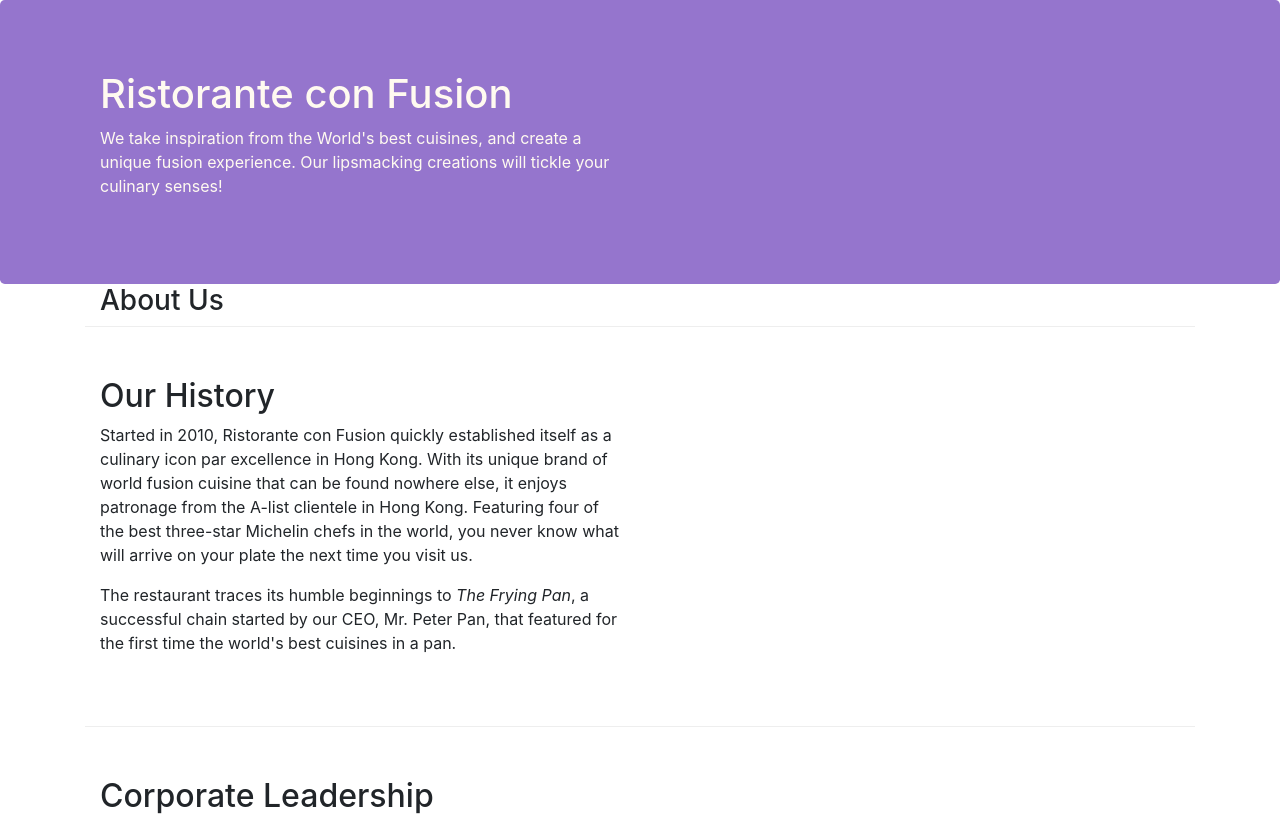
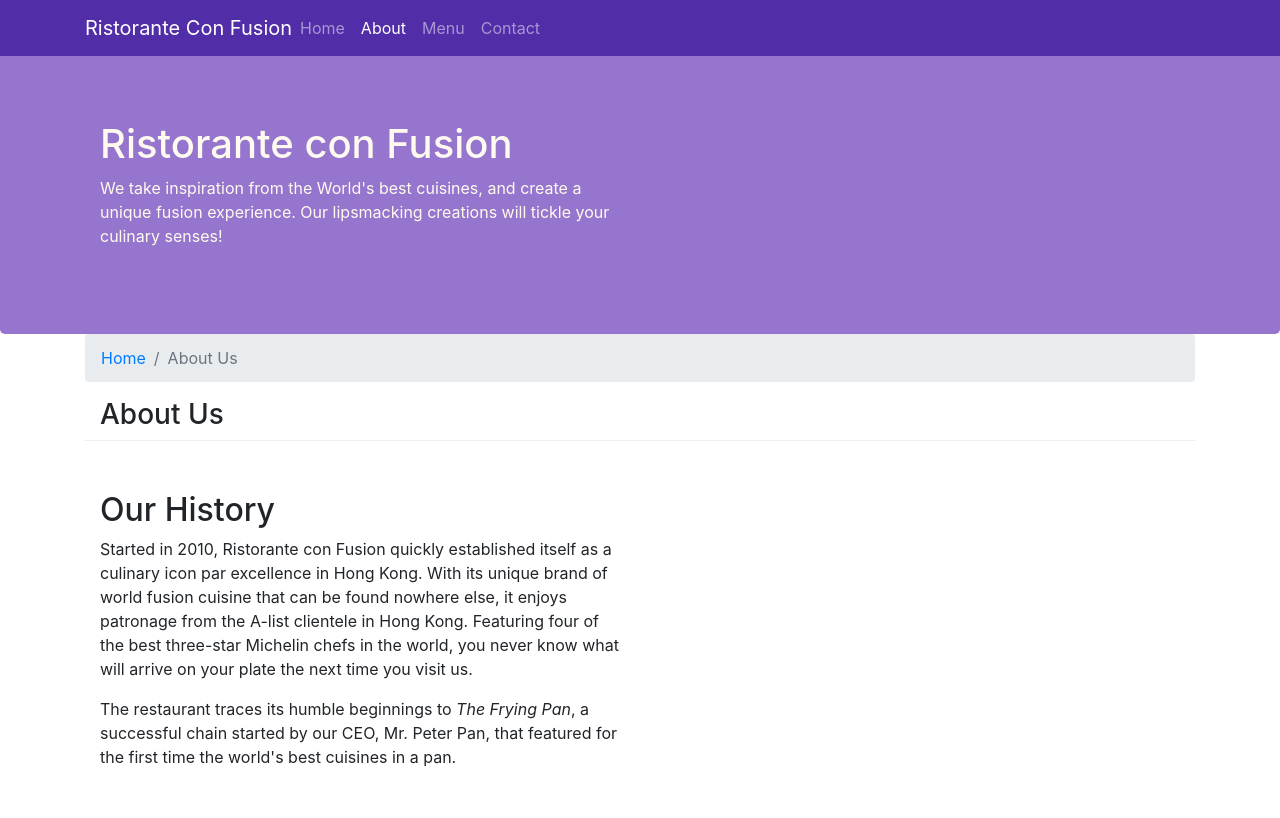
Before and after one commit to igorok-by/Bootstrap, a website: page aboutus.html in a window 1280 px wide. Shown: the top 818 px of the page. Drawn offline with nearby package versions, Linux system fonts and the light colour scheme.

Commit message:
Navbar and Breadcrumbs

```diff
--- a/aboutus.html
+++ b/aboutus.html
@@ -13,6 +13,22 @@
 </head>
 
 <body>
+    <nav class="navbar navbar-dark navbar-expand-sm fixed-top">
+        <div class="container">
+            <button class="navbar-toggler" type="button" data-toggle="collapse" data-target="#Navbar">
+                <span class="navbar-toggler-icon"></span>
+            </button>
+            <a href="#" class="navbar-brand mr-auto href="./index.html">Ristorante Con Fusion</a>
+            <div class="collapse navbar-collapse" id="Navbar">
+                <ul class="navbar-nav mr-auto">
+                    <li class="nav-item"><a href="./index.html" class="nav-link">Home</a></li>
+                    <li class="nav-item"><a href="#" class="nav-link active">About</a></li>
+                    <li class="nav-item"><a href="#" class="nav-link">Menu</a></li>
+                    <li class="nav-item"><a href="#" class="nav-link">Contact</a></li>
+                </ul>
+            </div>
+        </div>
+    </nav>
     <header class="jumbotron">
         <div class="container">
             <div class="row row-header">
@@ -25,9 +41,12 @@
             </div>
         </div>
     </header>
-
     <div class="container">
         <div class="row row-about_us">
+            <ol class="col-12 breadcrumb">
+                <li class="breadcrumb-item"><a href="./index.html">Home</a></li>
+                <li class="breadcrumb-item active">About Us</li>
+            </ol>
             <div class="col-12">
                 <h3>About Us</h3>
             </div>
@@ -38,23 +57,18 @@
                 <p>Started in 2010, Ristorante con Fusion quickly established itself as a culinary icon par excellence in Hong Kong. With its unique brand of world fusion cuisine that can be found nowhere else, it enjoys patronage from the A-list clientele in Hong Kong. Featuring four of the best three-star Michelin chefs in the world, you never know what will arrive on your plate the next time you visit us.</p>
                 <p>The restaurant traces its humble beginnings to <em>The Frying Pan</em>, a successful chain started by our CEO, Mr. Peter Pan, that featured for the first time the world's best cuisines in a pan.</p>
             </div>
-
             <div>
             </div>
         </div>
         <div class="row row-content">
             <div class="col-12">
                 <h2>Corporate Leadership</h2>
-
                 <h3>Peter Pan <small>Chief Epicurious Officer</small></h3>
                 <p class="d-none d-sm-block">Our CEO, Peter, credits his hardworking East Asian immigrant parents who undertook the arduous journey to the shores of America with the intention of giving their children the best future. His mother's wizardy in the kitchen whipping up the tastiest dishes with whatever is available inexpensively at the supermarket, was his first inspiration to create the fusion cuisines for which <em>The Frying Pan</em> became well known. He brings his zeal for fusion cuisines to this restaurant, pioneering cross-cultural culinary connections.</p>
-
                 <h3>Dhanasekaran Witherspoon <small>Chief Food Officer</small></h3>
                 <p class="d-none d-sm-block">Our CFO, Danny, as he is affectionately referred to by his colleagues, comes from a long established family tradition in farming and produce. His experiences growing up on a farm in the Australian outback gave him great appreciation for varieties of food sources. As he puts it in his own words, <em>Everything that runs, wins, and everything that stays, pays!</em></p>
-
                 <h3>Agumbe Tang <small>Chief Taste Officer</small></h3>
                 <p class="d-none d-sm-block">Blessed with the most discerning gustatory sense, Agumbe, our CTO, personally ensures that every dish that we serve meets his exacting tastes. Our chefs dread the tongue lashing that ensues if their dish does not meet his exacting standards. He lives by his motto, <em>You click only if you survive my lick.</em></p>
-
                 <h3>Alberto Somayya <small>Executive Chef</small></h3>
                 <p class="d-none d-sm-block">Award winning three-star Michelin chef with wide International experience having worked closely with whos-who in the culinary world, he specializes in creating mouthwatering Indo-Italian fusion experiences. He says, <em>Put together the cuisines from the two craziest cultures, and you get a winning hit! Amma Mia!</em></p>
             </div>
@@ -66,7 +80,7 @@
                 <div class="col-4 offset-1 col-sm-2">
                     <h5>Links</h5>
                     <ul class="list-unstyled">
-                        <li><a href="#">Home</a></li>
+                        <li><a href="./index.html">Home</a></li>
                         <li><a href="#">About</a></li>
                         <li><a href="#">Menu</a></li>
                         <li><a href="#">Contact</a></li>
--- a/css/styles.css
+++ b/css/styles.css
@@ -35,3 +35,12 @@
 	color: #0F0;
 
 }
+
+body {
+	padding-top: 50px;
+	z-index: 0;
+}
+
+.navbar-dark {
+	background-color: #512DA8;
+}
```
Also changed, not shown: index.html (+21 -1 lines).
